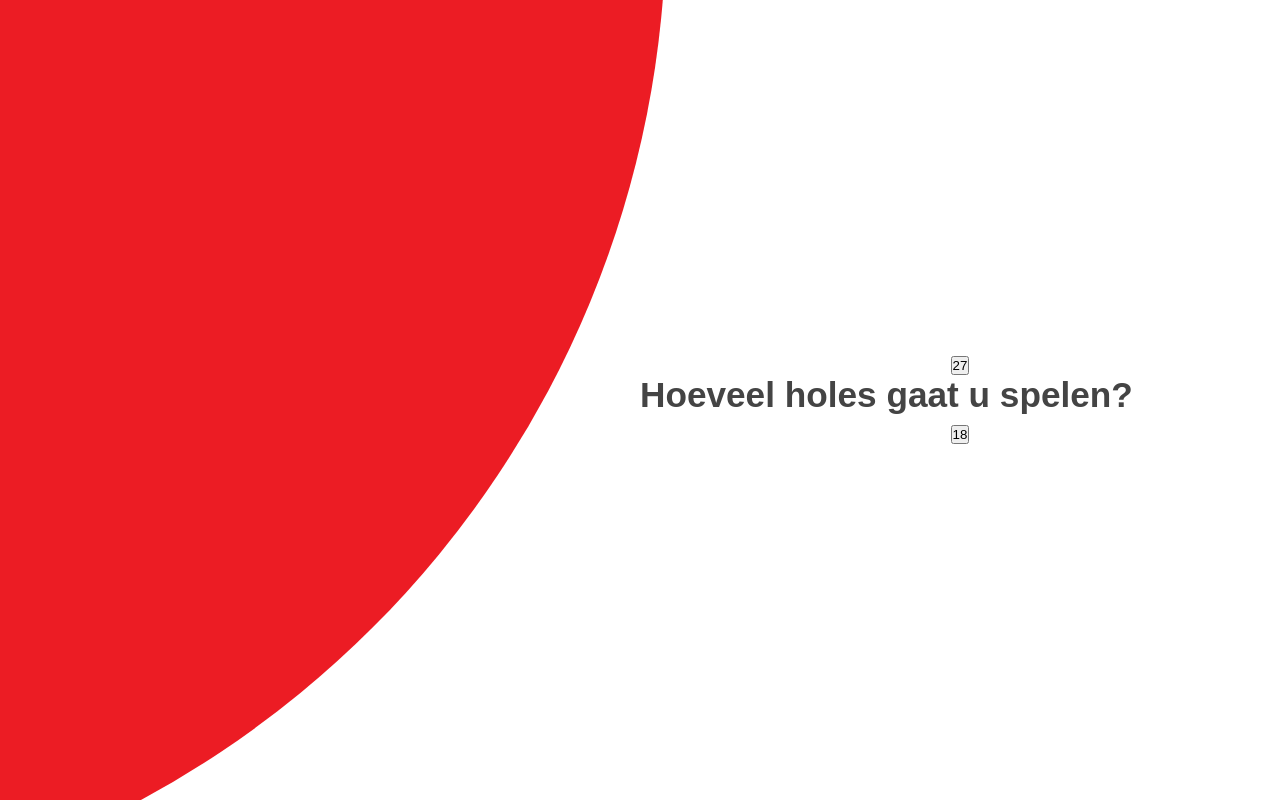
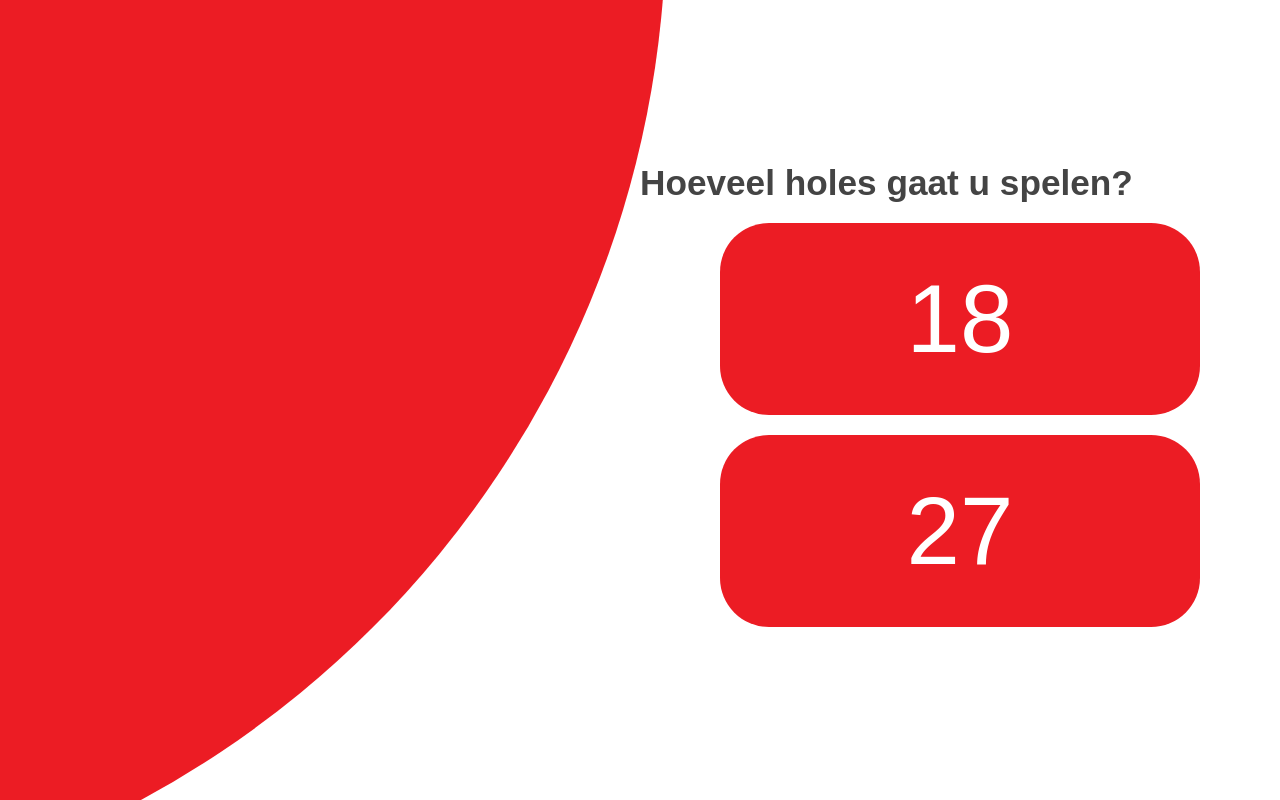
Before and after one commit to Ovab/Footgolf, a PHP site: page /php/Groep/Holes_aantal.php in a window 1280 px wide. Run offline with PHP 8.4, Linux system fonts and the light colour scheme; some libraries are stand-ins or nearby versions.

Commit message:
Holes aantal geupdate

```diff
--- a/php/Groep/Holes_aantal.php
+++ b/php/Groep/Holes_aantal.php
@@ -13,20 +13,22 @@
     <div class="forms-container">
         <div class="signin-signup">
             <h2 class="title">Hoeveel holes gaat u spelen?</h2>
-
-
 <div class="number18">
 <form action="maak_groep.php" method="post">
     <input type="hidden" value="18" name="holes">
-    <input type="submit" value="18"/>
+    <input class="btn" type="submit" value="18"/>
 </form>
 </div>
 
 <!--<div class="number27">-->
 <form action="maak_groep.php" method="post">
     <input type="hidden" value="27" name="holes">
-    <input type="submit" value="27"/>
+    <input class="btn" type="submit" value="27"/>
 </form>
+
+</div>
+    </div>
+
 </div>
 
 </body>
--- a/php/Groep/holes.css
+++ b/php/Groep/holes.css
@@ -50,11 +50,10 @@ form {
     align-items: center;
     justify-content: center;
     flex-direction: column;
-    padding: 0rem 5rem;
+    padding: 0 5rem;
     transition: all 0.2s 0.7s;
     overflow: hidden;
     grid-column: 1 / 2;
-    grid-row: 1 / 2;
 }
 
 form.sign-up-form {
@@ -75,15 +74,16 @@ form.sign-in-form {
 
 
 .btn{
-    width: 150px;
+    width: 100%;
     background-color: #EC1C24;
     border: none;
     outline: none;
-    height: 49px;
+    height: 24vh;
     border-radius: 49px;
     color: #fff;
     text-transform: uppercase;
-    font-weight: 600;
+    font-weight: 400;
+    font-size: 96px;
     margin: 10px 0;
     cursor: pointer;
     transition: 0.5s;
```
